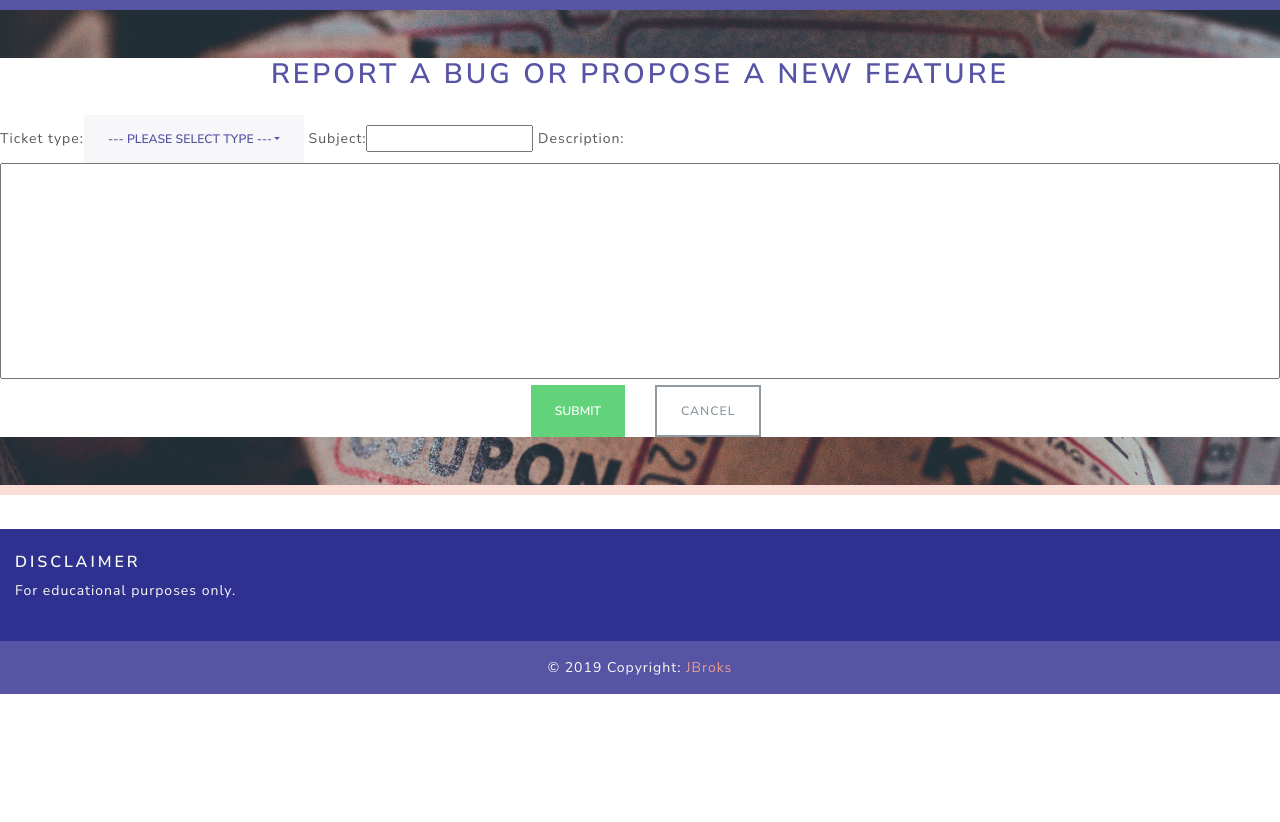
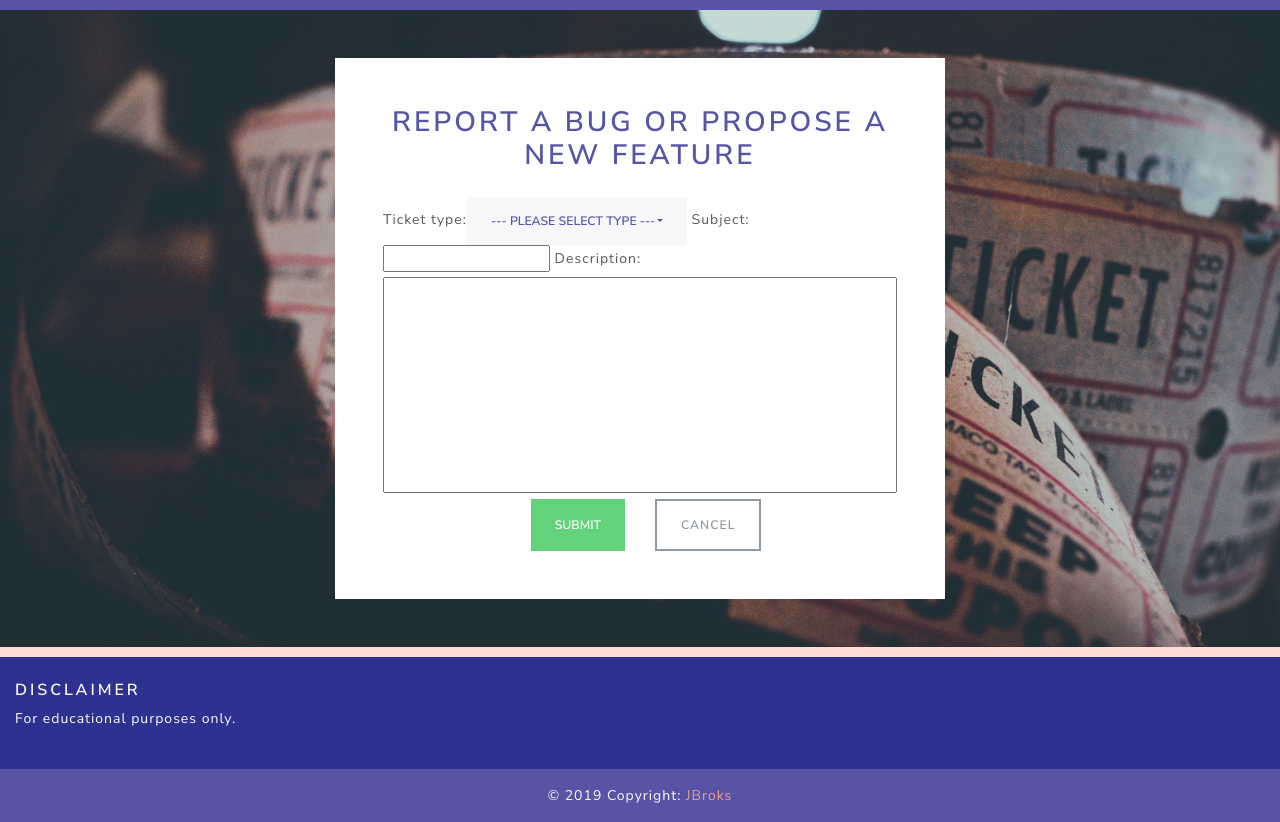
Before and after one commit to JBroks/unicornattractor_issue_tracker, a Django app: page /tickets/new/ in a window 1280 px wide. Shown: the part 106-928 px from the top of the page. Before the commit the page ends 800 px from the top, so only its background shows below. Run offline with Django 3.2, Linux system fonts and the light colour scheme; the visitor is signed in with stand-in values (Sample User, id 1); some libraries are stand-ins or nearby versions.

Commit message:
Container fluid added

```diff
--- a/tickets/templates/add_ticket.html
+++ b/tickets/templates/add_ticket.html
@@ -4,11 +4,11 @@
 <section class="content-container">
 
     <!-- Section containing the ticket form (BEGINNING) -->
-    <section id="add-ticket-section">
-        <div class="row">
-            <div class="col-sm-12 my-5">
+    <section id="add-ticket-section" class="container-fluid">
+        <div class="row d-flex justify-content-center">
+            <div class="col-lg-6 col-md-8 col-sm-10 my-5">
                 <!-- Add ticket form (BEGINNING) -->
-                <form method="post" class="mx-auto">
+                <form method="post" class="mx-auto p-5">
 
                     <!-- Form heading (different for add new ticket and prefilled / edit form) (BEGINNING) -->
                     {% if request.get_full_path == "/tickets/new/" %}
```
